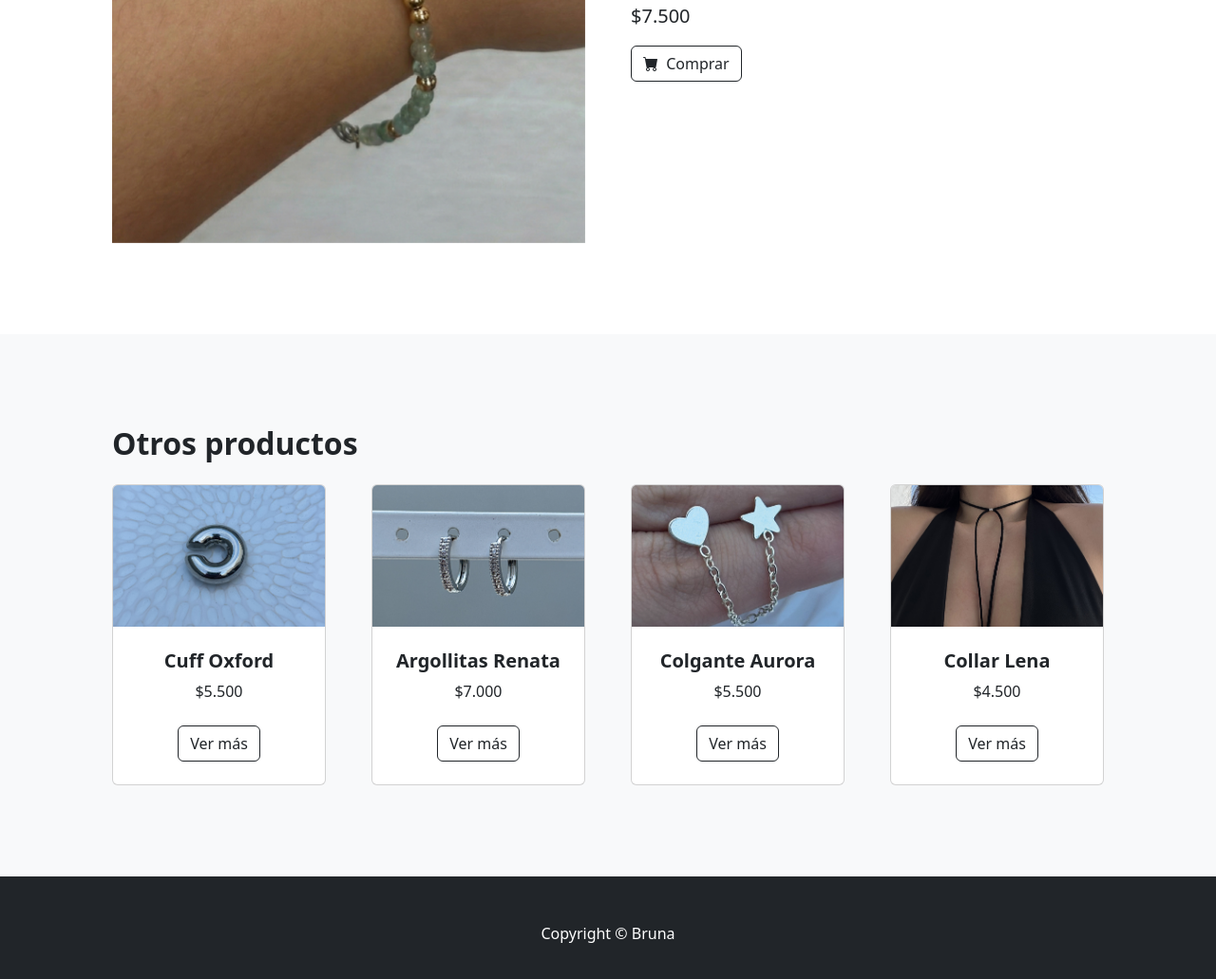
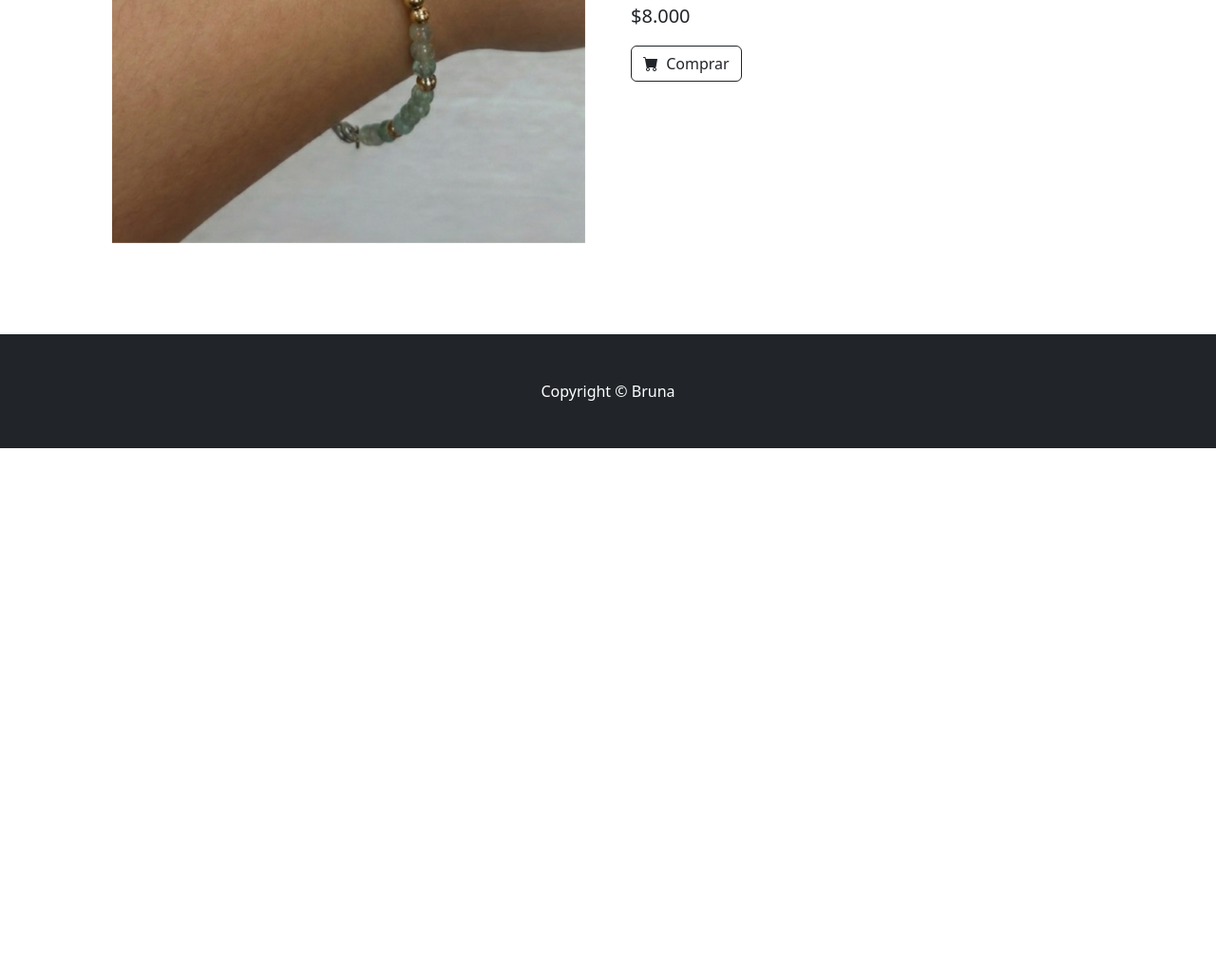
Before and after one commit to BrunaAccesorios/Pulsera-Aqua, a plain HTML site: page index.html in a window 1280 px wide. Shown: the part 477-1508 px from the top of the page at 95% size. After the commit the page ends 949 px from the top, so only its background shows below. Drawn offline with nearby package versions, Linux system fonts and the light colour scheme.

Commit message:
Update index.html

```diff
--- a/index.html
+++ b/index.html
@@ -85,7 +85,7 @@
 
                         <p class="lead">Regulable</p>
                             <p class="lead">Handmade</p>
-                            <span>$7.500</span></div>
+                            <span>$8.000</span></div>
                         <div class="d-flex">
     <button class="btn btn-outline-dark flex-shrink-0" type="button"
             onclick="window.open('https://wa.me/5491164282208?text=Hola!%20Quiero%20comprar%20la%20Pulsera%20Aqua', '_self')">
@@ -98,103 +98,7 @@
                 </div>
             </div>
         </section>
-        <!-- Related items section-->
-        <section class="py-5 bg-light">
-            <div class="container px-4 px-lg-5 mt-5">
-                <h2 class="fw-bolder mb-4">Otros productos</h2>
-                <div class="row gx-4 gx-lg-5 row-cols-2 row-cols-md-3 row-cols-xl-4 justify-content-center">
-                    <div class="col mb-5">
-                        <div class="card h-100">
-                            <!-- Product image-->
-                            <a href="https://brunaaccesorios.github.io/Cuff-Oxford/">
-                            <img class="card-img-top" src="assets/bruna fotos/450x300 20-9/ffs-01.jpg" alt="..." />
-                            </a>
-                            <!-- Product details-->
-                            <div class="card-body p-4">
-                                <div class="text-center">
-                                    <!-- Product name-->
-                                    <h5 class="fw-bolder">Cuff Oxford</h5>
-                                    <!-- Product price-->
-                                    $5.500
-                                </div>
-                            </div>
-                            <!-- Product actions-->
-                            <div class="card-footer p-4 pt-0 border-top-0 bg-transparent">
-                                <div class="text-center"><a class="btn btn-outline-dark mt-auto" href="https://brunaaccesorios.github.io/Cuff-Oxford/">Ver más</a></div>
-                            </div>
-                        </div>
-                    </div>
-                    <div class="col mb-5">
-                        <div class="card h-100">
 
-                            <!-- Product image-->
-                            <a href="https://brunaaccesorios.github.io/Argollitas-Renata/">
-                            <img class="card-img-top" src="assets/bruna fotos/450x300 20-9/ffs-05.jpg" alt="..." />
-                            </a>
-                            <!-- Product details-->
-                            <div class="card-body p-4">
-                                <div class="text-center">
-                                    <!-- Product name-->
-                                    <h5 class="fw-bolder">Argollitas Renata</h5>
-
-                                    <!-- Product price-->
-                                    $7.000
-                                </div>
-                            </div>
-                            <!-- Product actions-->
-                            <div class="card-footer p-4 pt-0 border-top-0 bg-transparent">
-                                <div class="text-center"><a class="btn btn-outline-dark mt-auto" href="https://brunaaccesorios.github.io/Argollitas-Renata/">Ver más</a></div>
-                            </div>
-                        </div>
-                    </div>
-                    <div class="col mb-5">
-                        <div class="card h-100">
-
-                            <!-- Product image-->
-                            <a href="https://brunaaccesorios.github.io/Colgante-Aurora/">
-                            <img class="card-img-top" src="assets/bruna fotos/Aros/fotos brunaa-11.jpg" alt="..." />
-                            </a>
-                            <!-- Product details-->
-                            <div class="card-body p-4">
-                                <div class="text-center">
-                                    <!-- Product name-->
-                                    <h5 class="fw-bolder">Colgante Aurora</h5>
-                                    <!-- Product price-->
-
-                                    $5.500
-                                </div>
-                            </div>
-                            <!-- Product actions-->
-                            <div class="card-footer p-4 pt-0 border-top-0 bg-transparent">
-                                <div class="text-center"><a class="btn btn-outline-dark mt-auto" href="https://brunaaccesorios.github.io/Colgante-Aurora/">Ver más</a></div>
-                            </div>
-                        </div>
-                    </div>
-                    <div class="col mb-5">
-                        <div class="card h-100">
-                            <!-- Product image-->
-                            <a href="https://brunaaccesorios.github.io/Collar-Lena/">
-                            <img class="card-img-top" src="assets/bruna fotos/450x300/brunita-08.jpg" alt="..." />
-                            </a>
-                            <!-- Product details-->
-                            <div class="card-body p-4">
-                                <div class="text-center">
-                                    <!-- Product name-->
-                                    <h5 class="fw-bolder">Collar Lena</h5>
-
-                                    <!-- Product price-->
-                                    $4.500
-                                </div>
-                            </div>
-                            <!-- Product actions-->
-                            <div class="card-footer p-4 pt-0 border-top-0 bg-transparent">
-                                <div class="text-center"><a class="btn btn-outline-dark mt-auto" href="https://brunaaccesorios.github.io/Collar-Lena/">Ver más</a></div>
-                            </div>
-                        </div>
-                    </div>
-                </div>
-            </div>
-        </section>
         <!-- Footer-->
         <footer class="py-5 bg-dark">
             <div class="container"><p class="m-0 text-center text-white">Copyright &copy; Bruna</p></div>
```
